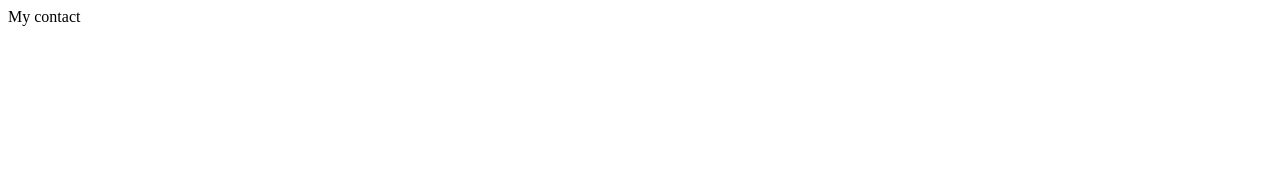
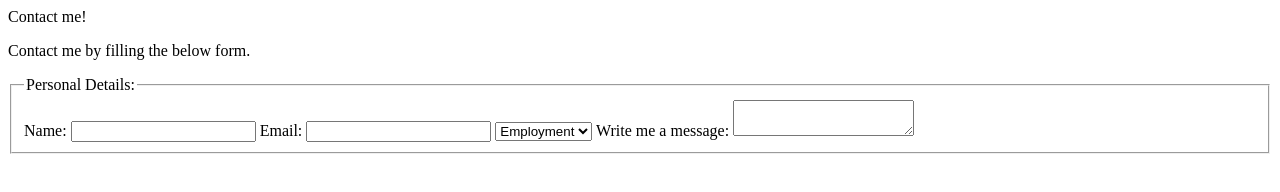
Before and after one commit to luisamaximo/portifolio, a plain HTML site: page pages/contact.html in a window 1280 px wide. Drawn offline with Linux system fonts and the light colour scheme.

Commit message:
final commit

```diff
--- a/pages/contact.html
+++ b/pages/contact.html
@@ -1,5 +1,25 @@
 <!DOCTYPE html>
 <html>
-    <head>My contact</head>
-    <title> My contact</title>
+    <head>Contact me!</head>
+    <title> Contact me!</title>
+    <p>Contact me by filling the below form.</p>
+    <fieldset>
+        <legend>Personal Details:</legend>
+        <label>
+            Name:
+            <input type="text" name="name">
+        </label>
+        <label>
+            Email:
+            <input type="text" name="email">
+        </label>
+        <select name="Reason">
+            <option value="Employment" selected>Employment</option>
+            <option value="Freelance">Freelance</option>
+            <option value="Other">Other</option>
+        </select>
+         <label for="message">Write me a message:</label>
+    <textarea id="message"></textarea>
+    </fieldset>
+    <br>
     </html>
```
